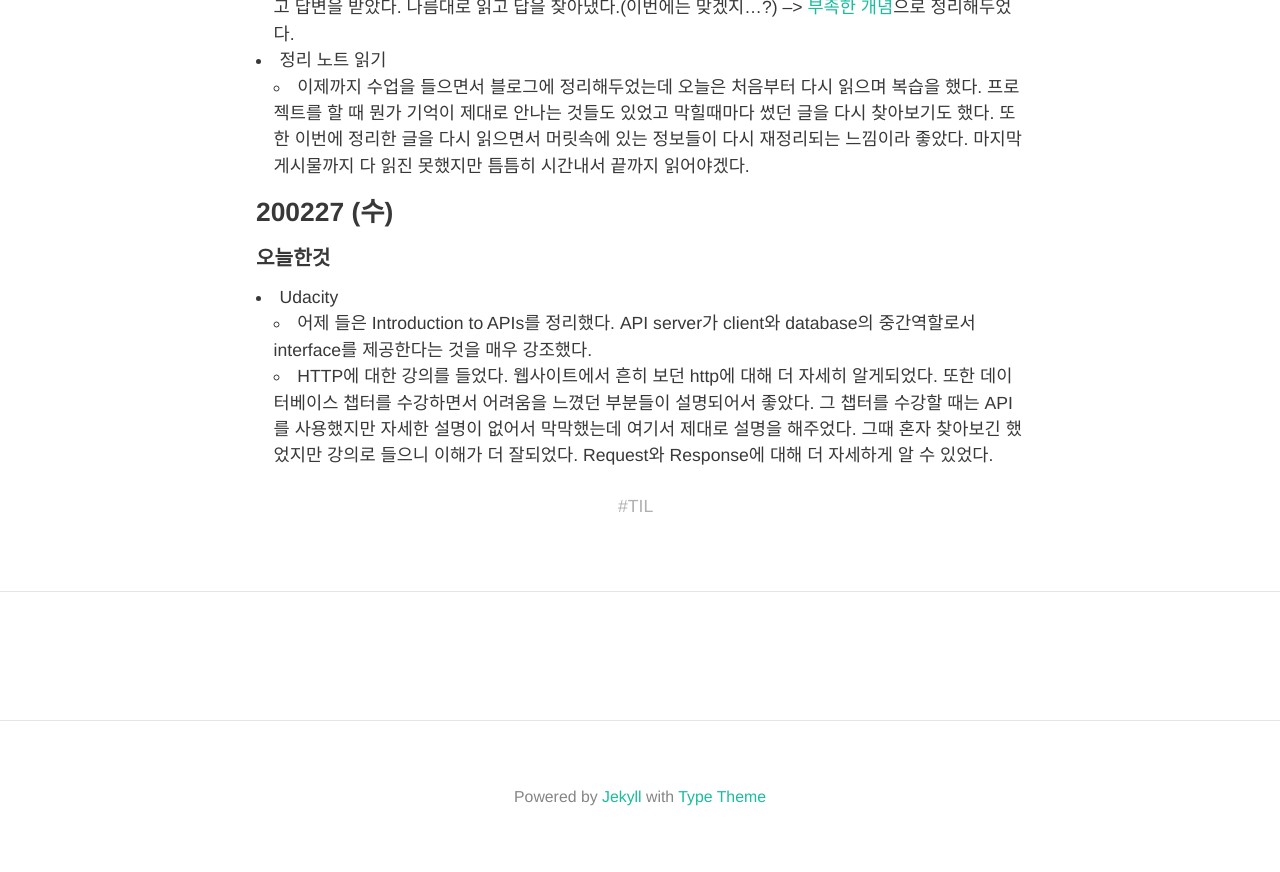
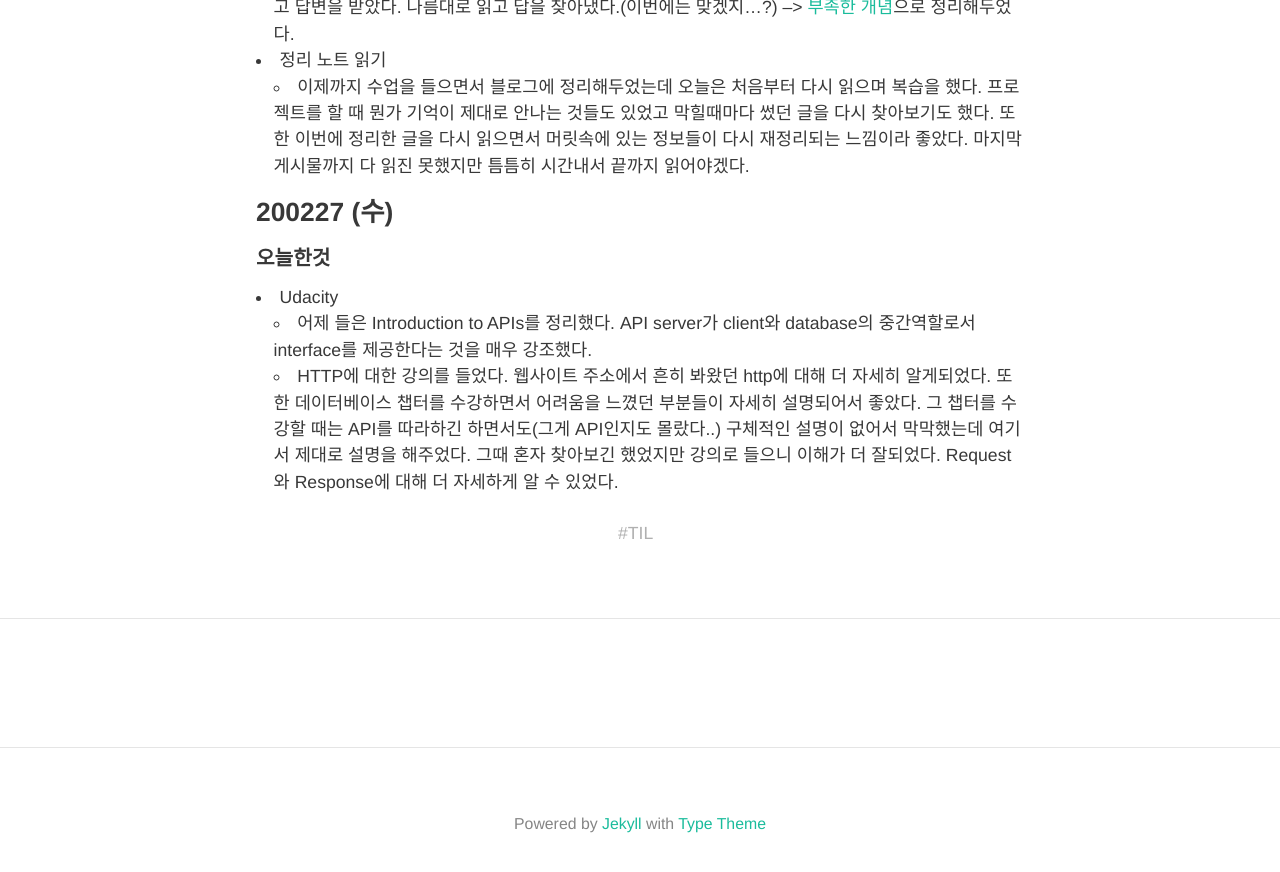
Before and after one commit to HyunlangBan/hyunlangban.github.io, a Jekyll site: the page built from _posts/2020-02-24-til-week.md, in a window 1280 px wide and 900 px high, scrolled down 1056 px. Shown: the top 872 px of the window. Built offline with Jekyll 4.4.1, drawn with Linux system fonts in a browser that asks for light colours; nearby versions of some CDN libraries; some web fonts are replaced; comment, search, counter and statistics services are not loaded.

Commit message:
Update 2020-02-24-til-week.md

```diff
--- a/_posts/2020-02-24-til-week.md
+++ b/_posts/2020-02-24-til-week.md
@@ -32,4 +32,4 @@ tag: TIL
 #### 오늘한것
 - Udacity
   - 어제 들은 Introduction to APIs를 정리했다. API server가 client와 database의 중간역할로서 interface를 제공한다는 것을 매우 강조했다.
-  - HTTP에 대한 강의를 들었다. 웹사이트에서 흔히 보던 http에 대해 더 자세히 알게되었다. 또한 데이터베이스 챕터를 수강하면서 어려움을 느꼈던 부분들이 설명되어서 좋았다. 그 챕터를 수강할 때는 API를 사용했지만 자세한 설명이 없어서 막막했는데 여기서 제대로 설명을 해주었다. 그때 혼자 찾아보긴 했었지만 강의로 들으니 이해가 더 잘되었다. Request와 Response에 대해 더 자세하게 알 수 있었다.
+  - HTTP에 대한 강의를 들었다. 웹사이트 주소에서 흔히 봐왔던 http에 대해 더 자세히 알게되었다. 또한 데이터베이스 챕터를 수강하면서 어려움을 느꼈던 부분들이 자세히 설명되어서 좋았다. 그 챕터를 수강할 때는 API를 따라하긴 하면서도(그게 API인지도 몰랐다..) 구체적인 설명이 없어서 막막했는데 여기서 제대로 설명을 해주었다. 그때 혼자 찾아보긴 했었지만 강의로 들으니 이해가 더 잘되었다. Request와 Response에 대해 더 자세하게 알 수 있었다.
```
